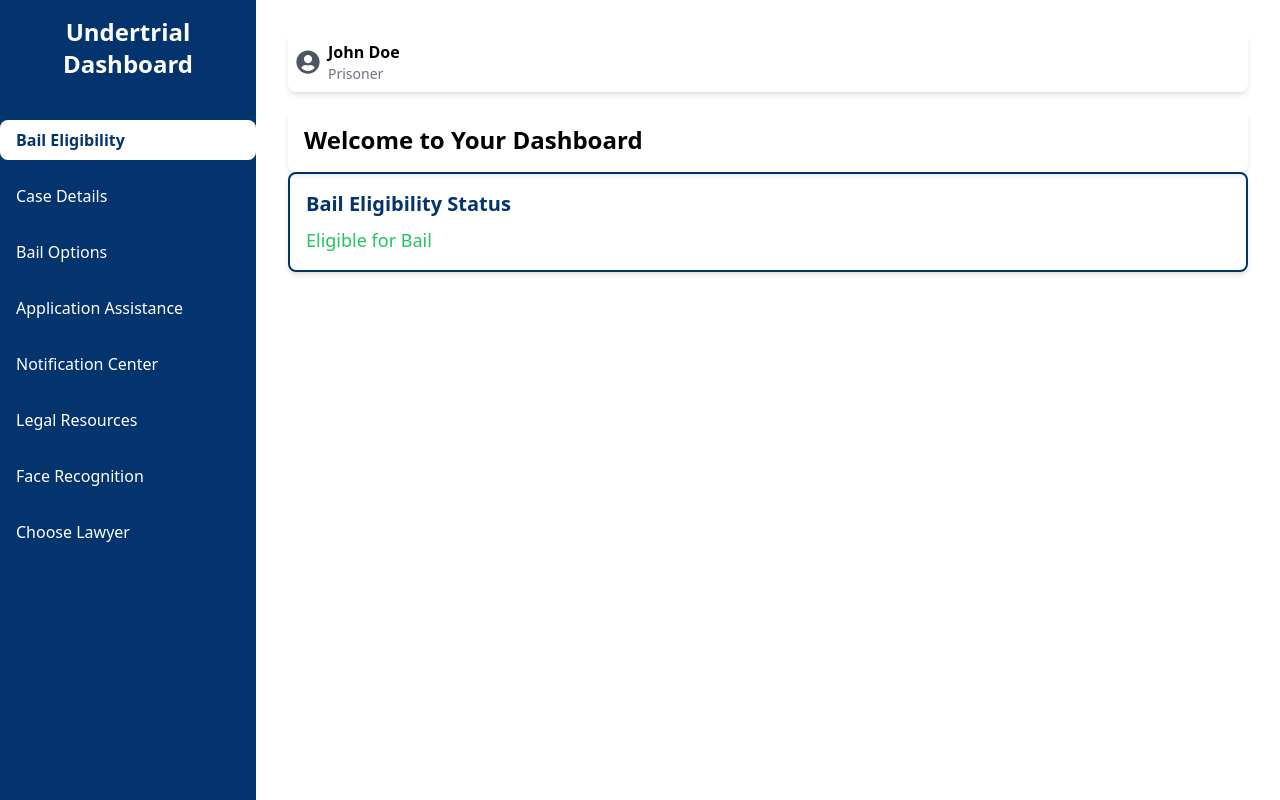
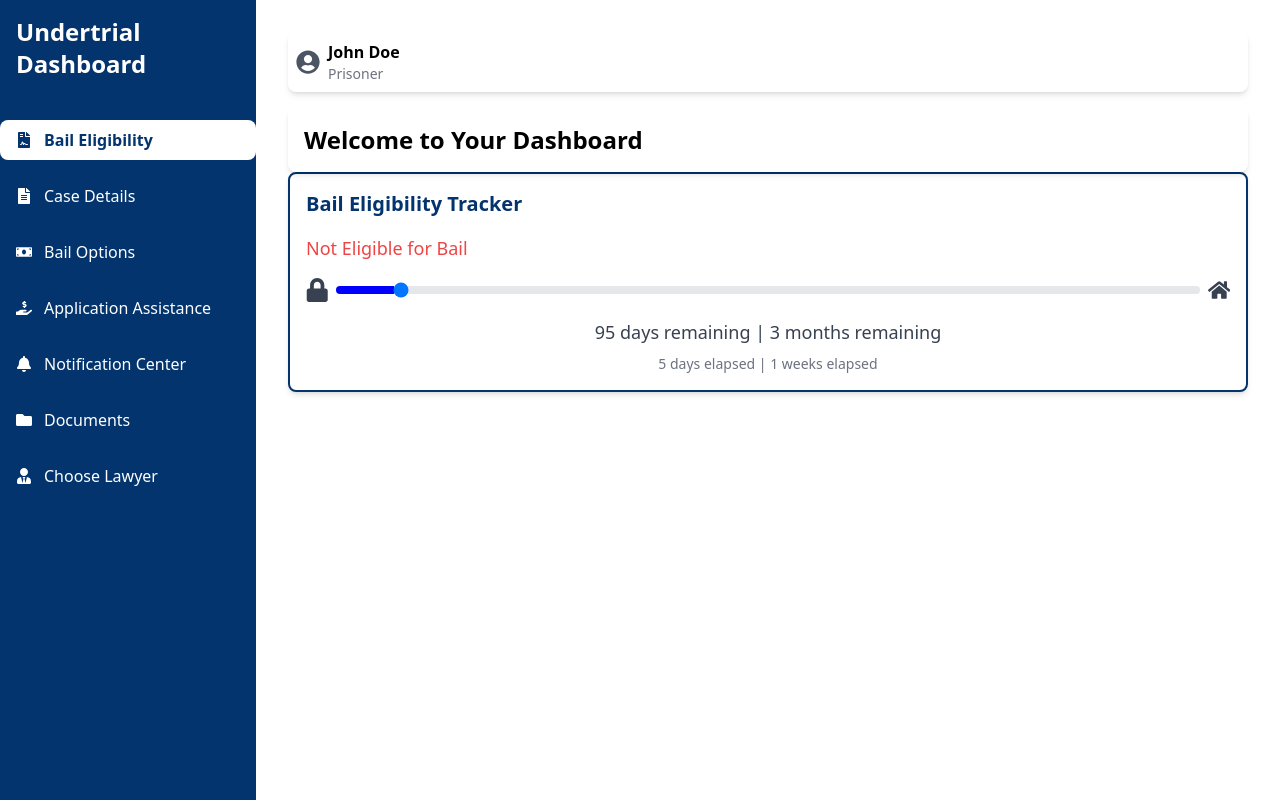
Before and after one commit to shivpratikhande/SIH_2024, a React (Vite) app in the folder frontend/: page /utp in a window 1280 px wide. Built offline with nearby package versions, Linux system fonts and the light colour scheme; what chartjs-plugin-datalabels would draw is missing.

Commit message:
add changes

```diff
--- a/frontend/public/data/lawyers.json
+++ b/frontend/public/data/lawyers.json
@@ -2,6 +2,7 @@
     "name": "Lawyer A",
     "specialization": "Criminal Law",
     "experience": "10 years",
+    "location": "Mumbai",
     "contactDetails": {
         "phone": "+91-9876543210",
         "email": "lawyerA@example.com"
@@ -11,6 +12,7 @@
     "name": "Lawyer B",
     "specialization": "Bail Procedures",
     "experience": "8 years",
+    "location": "Delhi",
     "contactDetails": {
         "phone": "+91-8765432109",
         "email": "lawyerB@example.com"
@@ -20,6 +22,7 @@
     "name": "Lawyer C",
     "specialization": "Civil Rights",
     "experience": "12 years",
+    "location": "Delhi",
     "contactDetails": {
         "phone": "+91-7654321098",
         "email": "lawyerC@example.com"
@@ -29,6 +32,7 @@
     "name": "Lawyer D",
     "specialization": "Family Law",
     "experience": "7 years",
+    "location": "Delhi",
     "contactDetails": {
         "phone": "+91-6543210987",
         "email": "lawyerD@example.com"
@@ -38,6 +42,7 @@
     "name": "Lawyer E",
     "specialization": "Corporate Law",
     "experience": "15 years",
+    "location": "Delhi",
     "contactDetails": {
         "phone": "+91-5432109876",
         "email": "lawyerE@example.com"
@@ -47,6 +52,7 @@
     "name": "Lawyer F",
     "specialization": "Environmental Law",
     "experience": "9 years",
+    "location": "Delhi",
     "contactDetails": {
         "phone": "+91-4321098765",
         "email": "lawyerF@example.com"
--- a/frontend/src/Pages/ApplicationAss.jsx
+++ b/frontend/src/Pages/ApplicationAss.jsx
@@ -1,55 +1,65 @@
-// src/components/ApplicationAssistance.jsx
-
 import React from 'react';
+import { FaClipboardCheck, FaFileAlt, FaPaperPlane, FaSearch } from 'react-icons/fa'; // Importing icons
 
 const ApplicationAssistance = () => {
   return (
-    <div className="bg-white border-2 border-[#00008B] p-6 rounded-lg shadow-md">
-      <h2 className="text-2xl font-semibold text-[#00008B] mb-4">Application Assistance</h2>
-
-      <p className="text-[#03346E] mb-4">
+    <div className="bg-white p-10 rounded-lg shadow-xl max-w-5xl mx-auto overflow-hidden">
+      <h2 className="text-3xl font-semibold text-[#00008B] mb-6">Application Assistance</h2>
+      <p className="text-[#03346E] text-lg mb-8">
         Follow these steps to prepare and submit your bail application:
       </p>
 
-      <ol className="list-decimal list-inside text-[#03346E] space-y-2">
-        <li>
-          <strong>Gather necessary documents:</strong>
-          <ul className="list-disc list-inside ml-6 mt-1">
-            <li>Identification proof (Aadhar, Passport, etc.)</li>
-            <li>Previous court orders or judgments</li>
-            <li>Proof of residence</li>
-            <li>Character certificates, if available</li>
-          </ul>
-        </li>
-        <li>
-          <strong>Complete the bail application form:</strong>
-          <ul className="list-disc list-inside ml-6 mt-1">
-            <li>Fill in personal details accurately</li>
-            <li>State the charges and details of the case</li>
-            <li>Provide information on prior criminal records, if any</li>
-            <li>Mention any special circumstances or requests</li>
-          </ul>
-        </li>
-        <li>
-          <strong>Submit the application:</strong>
-          <ul className="list-disc list-inside ml-6 mt-1">
-            <li>Submit to the relevant court registry</li>
-            <li>Alternatively, hand it over to your legal representative</li>
-            <li>Ensure to get a receipt or acknowledgment</li>
-          </ul>
-        </li>
-        <li>
-          <strong>Track application status:</strong>
-          <ul className="list-disc list-inside ml-6 mt-1">
-            <li>Follow up with the court registry for updates</li>
-            <li>Check for notifications from your lawyer</li>
-          </ul>
-        </li>
-      </ol>
+      <div className="flex items-center justify-between overflow-hidden">
+        {/* Step 1 */}
+        <div className="flex flex-col items-center text-center w-1/4 group">
+          <div className="bg-[#00008B] text-white p-5 rounded-full mb-4 shadow-md group-hover:shadow-xl transition-all duration-300 ease-in-out transform group-hover:-translate-y-1">
+            <FaFileAlt size={30} />
+          </div>
+          <h3 className="text-xl font-semibold text-[#03346E] group-hover:text-[#00008B] transition-colors duration-300">Step 1</h3>
+          <p className="text-gray-700 group-hover:text-gray-900 transition-colors duration-300">Gather necessary documents</p>
+        </div>
 
-      <div className="mt-6">
-        <h3 className="text-xl font-semibold text-[#03346E] mb-2">Common Mistakes to Avoid:</h3>
-        <ul className="list-disc list-inside text-[#03346E] ml-6">
+        {/* Connector */}
+        <div className="flex-grow border-t-4 border-gray-300 mx-4" />
+
+        {/* Step 2 */}
+        <div className="flex flex-col items-center text-center w-1/4 group">
+          <div className="bg-[#00008B] text-white p-5 rounded-full mb-4 shadow-md group-hover:shadow-xl transition-all duration-300 ease-in-out transform group-hover:-translate-y-1">
+            <FaClipboardCheck size={30} />
+          </div>
+          <h3 className="text-xl font-semibold text-[#03346E] group-hover:text-[#00008B] transition-colors duration-300">Step 2</h3>
+          <p className="text-gray-700 group-hover:text-gray-900 transition-colors duration-300">Complete the bail application form</p>
+        </div>
+
+        {/* Connector */}
+        <div className="flex-grow border-t-4 border-gray-300 mx-4" />
+
+        {/* Step 3 */}
+        <div className="flex flex-col items-center text-center w-1/4 group">
+          <div className="bg-[#00008B] text-white p-5 rounded-full mb-4 shadow-md group-hover:shadow-xl transition-all duration-300 ease-in-out transform group-hover:-translate-y-1">
+            <FaPaperPlane size={30} />
+          </div>
+          <h3 className="text-xl font-semibold text-[#03346E] group-hover:text-[#00008B] transition-colors duration-300">Step 3</h3>
+          <p className="text-gray-700 group-hover:text-gray-900 transition-colors duration-300">Submit the application</p>
+        </div>
+
+        {/* Connector */}
+        <div className="flex-grow border-t-4 border-gray-300 mx-4" />
+
+        {/* Step 4 */}
+        <div className="flex flex-col items-center text-center w-1/4 group">
+          <div className="bg-[#00008B] text-white p-5 rounded-full mb-4 shadow-md group-hover:shadow-xl transition-all duration-300 ease-in-out transform group-hover:-translate-y-1">
+            <FaSearch size={30} />
+          </div>
+          <h3 className="text-xl font-semibold text-[#03346E] group-hover:text-[#00008B] transition-colors duration-300">Step 4</h3>
+          <p className="text-gray-700 group-hover:text-gray-900 transition-colors duration-300">Track application status</p>
+        </div>
+      </div>
+
+      {/* Additional Information */}
+      <div className="mt-10">
+        <h3 className="text-2xl font-semibold text-[#03346E] mb-3">Common Mistakes to Avoid:</h3>
+        <ul className="list-disc list-inside text-[#03346E] ml-6 text-lg">
           <li>Not signing the application where required</li>
           <li>Missing deadlines for submission</li>
           <li>Providing incorrect or incomplete information</li>
@@ -57,9 +67,9 @@ const ApplicationAssistance = () => {
         </ul>
       </div>
 
-      <div className="mt-6">
-        <h3 className="text-xl font-semibold text-[#03346E] mb-2">Resources:</h3>
-        <ul className="list-disc list-inside text-[#03346E] ml-6">
+      <div className="mt-8">
+        <h3 className="text-2xl font-semibold text-[#03346E] mb-3">Resources:</h3>
+        <ul className="list-disc list-inside text-[#03346E] ml-6 text-lg">
           <li>
             <a href="#" className="text-blue-500 hover:underline">
               Download Bail Application Form
--- a/frontend/src/Pages/BailEligibility.jsx
+++ b/frontend/src/Pages/BailEligibility.jsx
@@ -1,17 +1,66 @@
-// src/components/BailEligibility.jsx
-
-import React from 'react';
+import React, { useEffect, useState } from 'react';
+import { FaHome, FaLock } from 'react-icons/fa';
 
 const BailEligibility = () => {
-  // Placeholder for eligibility status data
-  const eligibility = true;  // This would be dynamic based on actual data
+  const [daysRemaining, setDaysRemaining] = useState(100); // Total days remaining
+  const [totalDaysElapsed, setTotalDaysElapsed] = useState(0); // Days passed
+
+  // Total sentence duration (e.g., 100 days for demo purposes)
+  const totalDays = 100;
+
+  // Calculate weeks for the progress
+  const calculateWeeks = (days) => Math.ceil(days / 7);
+
+  // Effect to simulate the passage of time (1 day per second for demo purposes)
+  useEffect(() => {
+    if (daysRemaining > 0) {
+      const interval = setInterval(() => {
+        setDaysRemaining((prevDays) => Math.max(prevDays - 1, 0));
+        setTotalDaysElapsed((prevElapsed) => Math.min(prevElapsed + 1, totalDays));
+      }, 1000); // Adjust the interval for real-time simulation (e.g., 1 day per second)
+      return () => clearInterval(interval);
+    }
+  }, [daysRemaining, totalDaysElapsed]);
 
   return (
     <div className="bg-white border-2 border-primary p-4 rounded-lg shadow-md">
-      <h2 className="text-xl font-semibold text-primary mb-2">Bail Eligibility Status</h2>
-      <p className={`text-lg ${eligibility ? 'text-green-500' : 'text-red-500'}`}>
-        {eligibility ? 'Eligible for Bail' : 'Not Eligible for Bail'}
+      <h2 className="text-xl font-semibold text-primary mb-4">Bail Eligibility Tracker</h2>
+
+      {/* Display bail eligibility status */}
+      <p className={`text-lg ${daysRemaining === 0 ? 'text-blue-500' : 'text-red-500'}`}>
+        {daysRemaining === 0 ? 'Eligible for Bail' : 'Not Eligible for Bail'}
       </p>
+
+      <div className="mt-4">
+        {/* Slider to show elapsed weeks */}
+        <div className="flex items-center mb-4">
+          <FaLock className="text-gray-700 mr-2" size={24} />
+          <input
+            type="range"
+            min="0"
+            max={calculateWeeks(totalDays)}
+            value={calculateWeeks(totalDaysElapsed)}
+            className="w-full h-2 bg-gray-200 rounded-lg appearance-none cursor-pointer"
+            style={{
+              background: `linear-gradient(to right, #0000FF 0%, #0000FF ${(calculateWeeks(totalDaysElapsed) / calculateWeeks(totalDays)) * 100}%, #e5e7eb ${(calculateWeeks(totalDaysElapsed) / calculateWeeks(totalDays)) * 100}%, #e5e7eb 100%)`
+            }}
+            readOnly
+          />
+          <FaHome className="text-gray-700 ml-2" size={24} />
+        </div>
+
+        {/* Display of weeks/months remaining */}
+        <div className="text-center">
+          <p className="text-lg text-gray-700 mb-2">
+            {daysRemaining > 0
+              ? `${daysRemaining} days remaining | ${Math.floor(daysRemaining / 30)} months remaining`
+              : 'Eligible for release'}
+          </p>
+          <p className="text-sm text-gray-500">
+            {totalDaysElapsed} days elapsed | {calculateWeeks(totalDaysElapsed)} weeks elapsed
+          </p>
+        </div>
+      </div>
     </div>
   );
 };
--- a/frontend/src/Pages/BailOptions.jsx
+++ b/frontend/src/Pages/BailOptions.jsx
@@ -1,48 +1,70 @@
 import React from 'react';
 
 const BailOptions = () => {
-  // Placeholder for bail options data with descriptions
+  // Updated bail options data with additional content
   const bailOptions = [
     {
       name: 'Surety Bond',
-      description: 'A third party, often a bail bondsman, pays the bail amount on behalf of the defendant, charging a fee for the service.'
+      description: 'A third party, often a bail bondsman, pays the bail amount on behalf of the defendant, charging a fee for the service.',
+      benefits: 'Convenient for defendants who cannot afford bail upfront.',
+      considerations: 'Fees can be high, and the bondsman may require collateral.',
     },
     {
       name: 'Personal Bond',
-      description: 'The defendant is released based on their promise to appear in court, without the need to pay bail upfront.'
+      description: 'The defendant is released based on their promise to appear in court, without the need to pay bail upfront.',
+      benefits: 'No financial cost to the defendant.',
+      considerations: 'Requires a strong promise to appear; may not be available for all defendants.',
     },
     {
       name: 'Cash Bail',
-      description: 'The full bail amount is paid in cash by the defendant or someone on their behalf, refundable after court appearances.'
+      description: 'The full bail amount is paid in cash by the defendant or someone on their behalf, refundable after court appearances.',
+      benefits: 'Straightforward process; refundable if all court appearances are made.',
+      considerations: 'Requires full payment of the bail amount upfront.',
     },
     {
       name: 'Property Bond',
-      description: 'The defendant or a third party pledges property (e.g., real estate) as collateral to secure bail, which can be forfeited if the defendant fails to appear in court.'
+      description: 'The defendant or a third party pledges property (e.g., real estate) as collateral to secure bail, which can be forfeited if the defendant fails to appear in court.',
+      benefits: 'Allows defendants without cash to use property as collateral.',
+      considerations: 'Risk of losing property if the defendant does not appear in court.',
     },
     {
       name: 'Release on Recognizance (ROR)',
-      description: 'The defendant is released without any bail amount, based solely on their written promise to return to court.'
+      description: 'The defendant is released without any bail amount, based solely on their written promise to return to court.',
+      benefits: 'No financial burden on the defendant.',
+      considerations: 'Typically granted only to low-risk defendants.',
     },
     {
       name: 'Immigration Bond',
-      description: 'Specific to immigration cases, this bond allows a detained immigrant to be released while their case is pending.'
+      description: 'Specific to immigration cases, this bond allows a detained immigrant to be released while their case is pending.',
+      benefits: 'Helps immigrants maintain their freedom while their case is resolved.',
+      considerations: 'Specific to immigration cases and requires specialized processing.',
     },
     {
       name: 'Federal Bond',
-      description: 'A type of bail for federal cases, which often requires a higher standard of surety or collateral.'
+      description: 'A type of bail for federal cases, which often requires a higher standard of surety or collateral.',
+      benefits: 'Available for federal cases where higher bail amounts are required.',
+      considerations: 'May involve more stringent requirements for surety or collateral.',
     },
   ];
 
   return (
-    <div className="bg-white border-2 border-primary p-4 rounded-lg shadow-md">
-      <h2 className="text-xl font-semibold text-primary mb-2">Bail Options</h2>
-      <ul className="list-disc list-inside text-primary">
+    <div className="bg-gradient-to-r from-blue-50 to-blue-100 p-8 rounded-lg shadow-lg">
+      <h2 className="text-3xl font-bold text-blue-800 mb-6">Bail Options</h2>
+      <div className="grid grid-cols-1 md:grid-cols-2 lg:grid-cols-3 gap-8">
         {bailOptions.map((option, index) => (
-          <li key={index}>
-            <strong>{option.name}</strong>: {option.description}
-          </li>
+          <div
+            key={index}
+            className="bg-white border border-gray-300 p-6 rounded-lg shadow-md transform transition-transform hover:scale-105 hover:shadow-xl hover:border-blue-400"
+          >
+            <h3 className="text-2xl font-semibold text-blue-800 mb-3">{option.name}</h3>
+            <p className="text-gray-700 mb-4">{option.description}</p>
+            <p className="text-green-700 font-semibold mb-1">Benefits:</p>
+            <p className="text-gray-700 mb-4">{option.benefits}</p>
+            <p className="text-red-700 font-semibold mb-1">Considerations:</p>
+            <p className="text-gray-700">{option.considerations}</p>
+          </div>
         ))}
-      </ul>
+      </div>
     </div>
   );
 };
--- a/frontend/src/Pages/CaseDetails.jsx
+++ b/frontend/src/Pages/CaseDetails.jsx
@@ -3,44 +3,52 @@ import caseDetails from "../../public/data/CaseDetails.json";
 
 const CaseDetails = () => {
   return (
-    <div className="bg-white border-2 border-[#03346E] p-6 rounded-lg shadow-md">
-      <h2 className="text-2xl font-semibold text-[#00008B] mb-4">Case Details</h2>
+    <div className="bg-gradient-to-r from-blue-50 via-white to-blue-50 border-2 border-[#03346E] p-8 rounded-lg shadow-lg hover:shadow-2xl transition-shadow duration-300 ease-in-out">
+      <h2 className="text-3xl font-bold text-[#1E3A8A] mb-6">Case Details</h2>
 
-      <p className="text-[#03346E] mb-2"><strong>Case ID:</strong> {caseDetails.caseId}</p>
+      <p className="text-[#1E40AF] text-lg mb-4">
+        <strong className="font-semibold">Case ID:</strong> {caseDetails.caseId}
+      </p>
 
-      <h3 className="text-xl font-semibold text-[#03346E] mb-2">Charges:</h3>
-      <ul className="list-disc list-inside mb-4 text-[#03346E]">
+      <h3 className="text-2xl font-semibold text-[#1E3A8A] mb-4">Charges:</h3>
+      <ul className="list-disc list-inside mb-6 text-[#1E40AF]">
         {caseDetails.charges.map((charge, index) => (
-          <li key={index}>
-            <strong>{charge.section} - {charge.title}:</strong> {charge.description}
+          <li key={index} className="mb-3 bg-gray-100 p-4 rounded-lg transition-transform duration-200 ease-in-out transform hover:scale-105">
+            <strong className="font-semibold">{charge.section} - {charge.title}:</strong> {charge.description}
             <br />
-            <em>Penalty:</em> {charge.penalty}
+            <em className="text-sm text-gray-600">Penalty:</em> {charge.penalty}
           </li>
         ))}
       </ul>
 
-      <p className="text-[#03346E] mb-2"><strong>Imprisonment Duration:</strong> {caseDetails.imprisonmentDuration}</p>
-      <p className="text-[#03346E] mb-2"><strong>Hearing Dates:</strong> {caseDetails.hearingDates.join(', ')}</p>
-      <p className="text-[#03346E] mb-2"><strong>Judge:</strong> {caseDetails.judge}</p>
+      <p className="text-[#1E40AF] text-lg mb-4">
+        <strong className="font-semibold">Imprisonment Duration:</strong> {caseDetails.imprisonmentDuration}
+      </p>
+      <p className="text-[#1E40AF] text-lg mb-4">
+        <strong className="font-semibold">Hearing Dates:</strong> {caseDetails.hearingDates.join(', ')}
+      </p>
+      <p className="text-[#1E40AF] text-lg mb-6">
+        <strong className="font-semibold">Judge:</strong> {caseDetails.judge}
+      </p>
 
-      <h3 className="text-xl font-semibold text-[#03346E] mb-2">Bail Status:</h3>
-      <p className="text-[#03346E] mb-4">{caseDetails.bailStatus}</p>
+      <h3 className="text-2xl font-semibold text-[#1E3A8A] mb-4">Bail Status:</h3>
+      <p className="text-[#DC2626] text-xl mb-6 font-semibold">{caseDetails.bailStatus}</p>
 
-      <h3 className="text-xl font-semibold text-[#03346E] mb-2">Bail History:</h3>
-      <ul className="list-disc list-inside mb-4 text-[#03346E]">
+      <h3 className="text-2xl font-semibold text-[#1E3A8A] mb-4">Bail History:</h3>
+      <ul className="list-disc list-inside mb-6 text-[#1E40AF]">
         {caseDetails.bailHistory.map((entry, index) => (
-          <li key={index}>
-            <strong>Date:</strong> {entry.date} - <strong>Status:</strong> {entry.status}
+          <li key={index} className="mb-3 bg-gray-100 p-4 rounded-lg transition-transform duration-200 ease-in-out transform hover:scale-105">
+            <strong className="font-semibold">Date:</strong> {entry.date} - <strong className="font-semibold">Status:</strong> {entry.status}
             <br />
-            <em>Remarks:</em> {entry.remarks}
+            <em className="text-sm text-gray-600">Remarks:</em> {entry.remarks}
           </li>
         ))}
       </ul>
 
-      <h3 className="text-xl font-semibold text-[#03346E] mb-2">Lawyer:</h3>
-      <p className="text-[#03346E] mb-2">
-        <strong>Name:</strong> {caseDetails.lawyer.name} <br />
-        <strong>Contact:</strong> {caseDetails.lawyer.contact}
+      <h3 className="text-2xl font-semibold text-[#1E3A8A] mb-4">Lawyer:</h3>
+      <p className="text-[#1E40AF] text-lg">
+        <strong className="font-semibold">Name:</strong> {caseDetails.lawyer.name} <br />
+        <strong className="font-semibold">Contact:</strong> {caseDetails.lawyer.contact}
       </p>
     </div>
   );
--- /dev/null
+++ b/frontend/src/Pages/DocumentUpload.jsx
@@ -0,0 +1,29 @@
+import React from 'react';
+
+const DocumentUpload = () => {
+    const uploadedDocuments = [
+        { id: 1, name: 'Contract Agreement', date: 'Aug 20, 2024' },
+        { id: 2, name: 'Witness Statement', date: 'Aug 22, 2024' },
+    ];
+
+    return (
+        <div className="p-6">
+            <h1 className="text-3xl font-bold mb-4">Document Upload</h1>
+            <div className="bg-white shadow p-4 rounded-lg mb-6">
+                <input type="file" className="mt-4 mb-4" />
+                <button className="bg-blue-500 text-white px-4 py-2 rounded">Upload</button>
+            </div>
+            <h2 className="text-2xl font-semibold mb-4">Uploaded Documents</h2>
+            <ul>
+                {uploadedDocuments.map((doc) => (
+                    <li key={doc.id} className="mb-2 p-2 bg-gray-100 rounded">
+                        <div className="font-bold">{doc.name}</div>
+                        <div>Uploaded on: {doc.date}</div>
+                    </li>
+                ))}
+            </ul>
+        </div>
+    );
+};
+
+export default DocumentUpload;
--- a/frontend/src/UndertrialComponents/Dashboard.jsx
+++ b/frontend/src/UndertrialComponents/Dashboard.jsx
@@ -12,6 +12,7 @@ import NotificationCenter from '../Pages/Notifications';
 import ProfileBox from './ProfileBox'; // Import ProfileBox
 import Sidebar from './Sidebar'; // Import the updated Sidebar component
 import PrisonerFaceRecognition from '../Pages/PrisonerFaceRecognition';
+import DocumentUpload from '../Pages/DocumentUpload';
 
 const Dashboard = () => {
   const [activeComponent, setActiveComponent] = useState('BailEligibility');
@@ -43,6 +44,8 @@ const Dashboard = () => {
         return <ApplicationAssistance />;
       case 'NotificationCenter':
         return <NotificationCenter />;
+      case 'Documents':
+        return <DocumentUpload />;
       case 'LegalResources':
         return <LegalResources />;
       case 'PrisonerFaceRecognition':
--- a/frontend/src/UndertrialComponents/Sidebar.jsx
+++ b/frontend/src/UndertrialComponents/Sidebar.jsx
@@ -1,22 +1,22 @@
 // src/components/Sidebar.jsx
 
 import React from 'react';
+import { FaBell, FaFileAlt, FaFileContract, FaFolder, FaHandHoldingUsd, FaMoneyBill, FaUserTie } from 'react-icons/fa';
 
 const Sidebar = ({ handleNavigation, activeComponent }) => {
   const items = [
-    { label: 'Bail Eligibility', value: 'BailEligibility' },
-    { label: 'Case Details', value: 'CaseDetails' },
-    { label: 'Bail Options', value: 'BailOptions' },
-    { label: 'Application Assistance', value: 'ApplicationAssistance' },
-    { label: 'Notification Center', value: 'NotificationCenter' },
-    { label: 'Legal Resources', value: 'LegalResources' },
-    { label: 'Face Recognition', value: 'PrisonerFaceRecognition' },
-    { label: 'Choose Lawyer', value: 'ChooseLawyer' }
+    { label: 'Bail Eligibility', value: 'BailEligibility', icon: <FaFileContract /> },
+    { label: 'Case Details', value: 'CaseDetails', icon: <FaFileAlt /> },
+    { label: 'Bail Options', value: 'BailOptions', icon: <FaMoneyBill /> },
+    { label: 'Application Assistance', value: 'ApplicationAssistance', icon: <FaHandHoldingUsd /> },
+    { label: 'Notification Center', value: 'NotificationCenter', icon: <FaBell /> },
+    { label: 'Documents', value: 'Documents', icon: <FaFolder /> },
+    { label: 'Choose Lawyer', value: 'ChooseLawyer', icon: <FaUserTie /> }
   ];
 
   return (
     <div style={{ backgroundColor: '#03346E' }} className="w-64 h-screen text-white lg:fixed lg:top-0 lg:left-0 lg:h-screen">
-      <div className="p-4 text-2xl font-bold text-center">
+      <div className="p-4 text-2xl font-bold text-left">
         Undertrial Dashboard
       </div>
       <ul className="mt-6 space-y-4">
@@ -26,7 +26,10 @@ const Sidebar = ({ handleNavigation, activeComponent }) => {
             className={`cursor-pointer px-4 py-2 rounded-lg transition-colors duration-300 hover:bg-white hover:text-[#03346E] ${activeComponent === item.value ? 'bg-white text-[#03346E] font-semibold' : ''}`}
             onClick={() => handleNavigation(item.value)}
           >
-            {item.label}
+            <div className="flex items-center space-x-3">
+              <span>{item.icon}</span>
+              <span>{item.label}</span>
+            </div>
           </li>
         ))}
       </ul>
```
Also changed, not shown: frontend/src/Pages/ChooseALawyer.jsx (+8 -5 lines), frontend/src/JudgeComp/CaseDetailModal.jsx (line endings or trailing spaces), 1 other file (tests, documents, lock files or other folders). Lines whose indentation alone changed are shown as unchanged.
